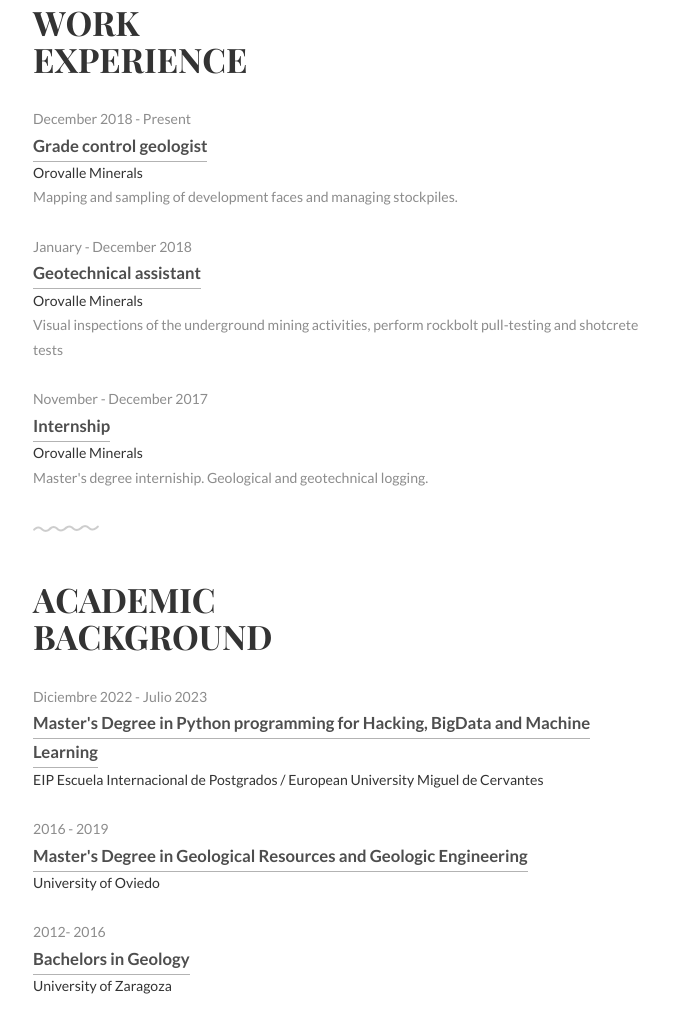
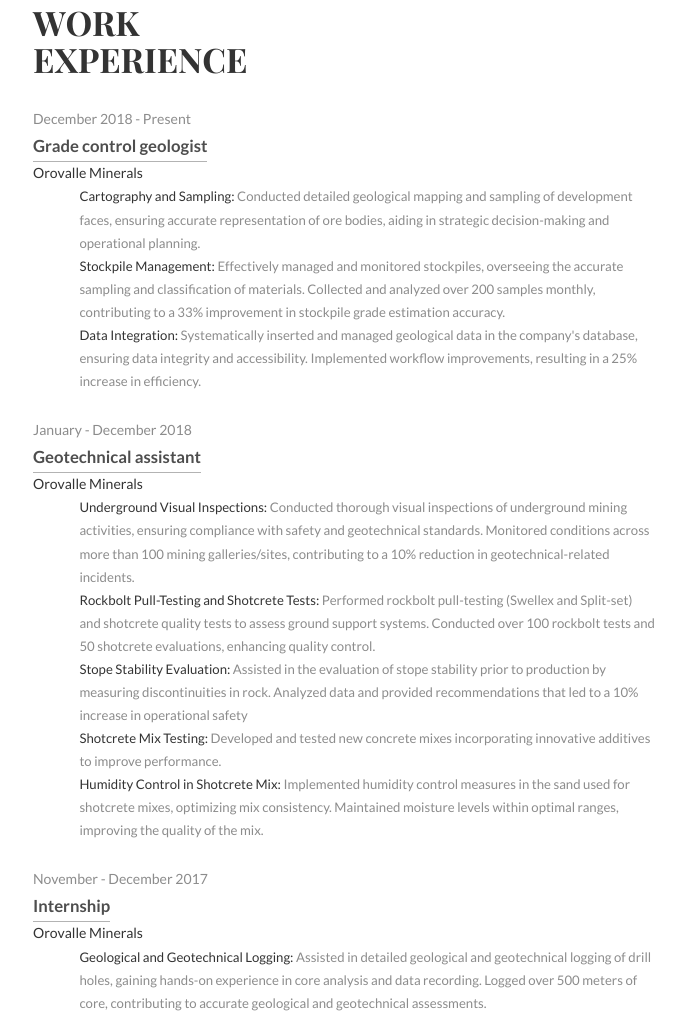
Before and after one commit to JorgeFBZ/JorgeFBZ.github.io, a plain HTML site: page index-en.html in a window 1280 px wide. Shown: the part 574-1592 px from the top of the page, without its empty margins (296-981 px from the left). Drawn offline with Linux system fonts and the light colour scheme.

Commit message:
modificado 08/09/24

```diff
--- a/index-en.html
+++ b/index-en.html
@@ -93,7 +93,11 @@
           <li><a href="#">Grade control geologist</a></li>
           <li><b>Orovalle Minerals</b></li>
           <li>
-            Mapping and sampling of development faces and managing stockpiles.
+            <ul>
+              <li><b>Cartography and Sampling:</b> Conducted detailed geological mapping and sampling of development faces, ensuring accurate representation of ore bodies, aiding in strategic decision-making and operational planning.</li>
+              <li><b>Stockpile Management:</b> Effectively managed and monitored stockpiles, overseeing the accurate sampling and classification of materials. Collected and analyzed over 200 samples monthly, contributing to a 33% improvement in stockpile grade estimation accuracy.</li>
+              <li><b>Data Integration:</b> Systematically inserted and managed geological data in the company's database, ensuring data integrity and accessibility. Implemented workflow improvements, resulting in a 25% increase in efficiency.</li>
+            </ul>
           </li>
         </ul>
         <ul class="work-list">
@@ -101,7 +105,13 @@
           <li><a href="#">Geotechnical assistant</a></li>
           <li><b>Orovalle Minerals</b></li>
           <li>
-            Visual inspections of the underground mining activities, perform rockbolt pull-testing and shotcrete tests
+            <ul>
+              <li><b>Underground Visual Inspections: </b>Conducted thorough visual inspections of underground mining activities, ensuring compliance with safety and geotechnical standards. Monitored conditions across more than 100 mining galleries/sites, contributing to a 10% reduction in geotechnical-related incidents.</li>
+              <li><b>Rockbolt Pull-Testing and Shotcrete Tests:</b> Performed rockbolt pull-testing (Swellex and Split-set) and shotcrete quality tests to assess ground support systems. Conducted over 100 rockbolt tests and 50 shotcrete evaluations, enhancing quality control. </li>
+              <li><b>Stope Stability Evaluation:</b> Assisted in the evaluation of stope stability prior to production by measuring discontinuities in rock. Analyzed data and provided recommendations that led to a 10% increase in operational safety</li>
+              <li><b>Shotcrete Mix Testing:</b> Developed and tested new concrete mixes incorporating innovative additives to improve performance.</li>
+              <li><b>Humidity Control in Shotcrete Mix:</b> Implemented humidity control measures in the sand used for shotcrete mixes, optimizing mix consistency. Maintained moisture levels within optimal ranges, improving the quality of the mix.</li>
+            </ul>
           </li>
         </ul>
         <ul class="work-list">
@@ -109,7 +119,9 @@
           <li><a href="#">Internship</a></li>
           <li><b>Orovalle Minerals</b></li>
           <li>
-            Master's degree interniship. Geological and geotechnical logging.
+            <ul>
+              <li><b>Geological and Geotechnical Logging:</b> Assisted in detailed geological and geotechnical logging of drill holes, gaining hands-on experience in core analysis and data recording. Logged over 500 meters of core, contributing to accurate geological and geotechnical assessments.</li>
+            </ul>
           </li>
         </ul>
       </div>
```
Also changed, not shown: index.html (+16 -7 lines).
